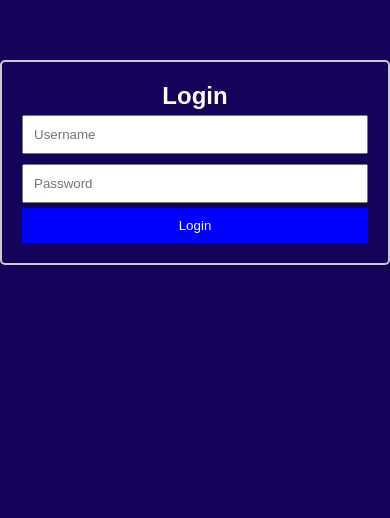
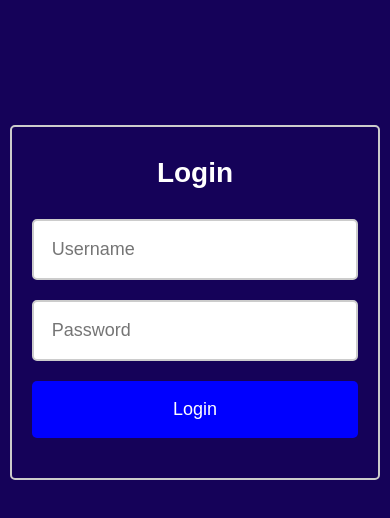
Before and after one commit to momenanan/task-5-promise, a plain HTML site: page index.html in a window 390 px wide. Shown: the part 120-638 px from the top of the page. Drawn offline with Linux system fonts and the light colour scheme.

Commit message:
The CSS file has been modified to make the website responsive and display properly on all devices.

```diff
--- a/CSS/style.css
+++ b/CSS/style.css
@@ -5,7 +5,8 @@
   padding: 0;
   box-sizing: border-box;
 }
-body{
+
+body {
   margin: 0;
   padding: 0;
   font-family: Arial, sans-serif;
@@ -14,45 +15,76 @@ body{
   align-items: center;
   text-align: center;
   background-color: #150259;
-    margin-top: 180px;
+  min-height: 100vh;
+  width: 100%;
 }
-.container{
-    width: 400px;
-    margin: auto;
+
+.container {
+  width: 90%;
+  max-width: 400px;
   padding: 20px;
   border: 2px solid #ccc;
   border-radius: 5px;
+  box-sizing: border-box;
 }
-input{
+
+h2 {
+  color: #fff;
+  font-size: 24px;
+  margin-bottom: 20px;
+}
+
+input, button {
   width: 100%;
-    padding: 10px;
-    margin: 5px 0;
+  padding: 15px;
+  margin: 10px 0;
+  box-sizing: border-box;
+  font-size: 16px;
+  border: 2px solid #ccc;
+  border-radius: 5px;
 }
-button{
-    width: 100%;
-    padding: 10px;
+
+button {
   background-color: blue;
-    color: white;
+  color: #fff;
   border: none;
   cursor: pointer;
+  font-size: 18px;
 }
-h2{
-    color: white;
-}
-@keyframes shake{
+
+@keyframes shake {
   0% {transform: translateX(0);}
   25% {transform: translateX(-5px);}
   50% {transform: translateX(5px);}
   75% {transform: translateX(-5px);}
   100% {transform: translateX(0);}
 }
-button:active{
+
+button:active {
   animation: shake 0.3s ease-in-out;
 }
-@keyframes slidedown{
-    0%{transform: translateY(-50px); opacity: 0;}
+
+@keyframes slidedown {
+  0% {transform: translateY(-50px); opacity: 0;}
   100% {transform: translateY(0); opacity: 1;}
 }
-h2{
+
+h2 {
   animation: slidedown 0.7s ease-in-out;
 }
+
+@media screen and (max-width: 600px) {
+  .container {
+    width: 95%;
+    padding: 30px 20px;
+  }
+
+  input, button {
+    padding: 18px;
+    font-size: 18px;
+  }
+
+  h2 {
+    font-size: 28px;
+  }
+}
--- a/index.html
+++ b/index.html
@@ -2,7 +2,7 @@
 <html lang="en">
     <head>
         <meta charset="utf-8">
-        <meta name="viewprort" content="width=device-width,initial-scale=1.0">
+        <meta name="viewport" content="width=device-width, initial-scale=1.0">
         <title>User Authentication</title>
         <link rel="stylesheet" href="CSS/style.css">
     </head>
```
Lines whose indentation alone changed are shown as unchanged.
